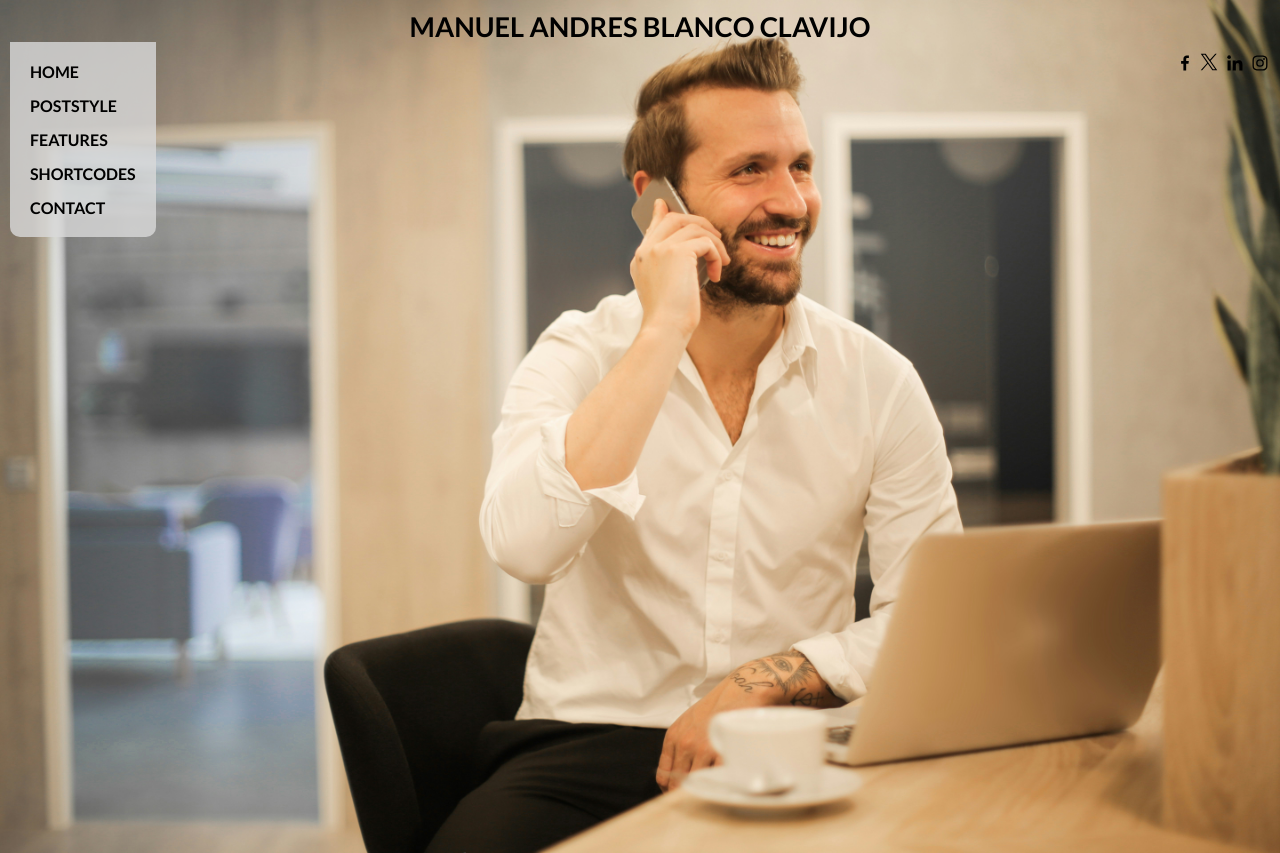
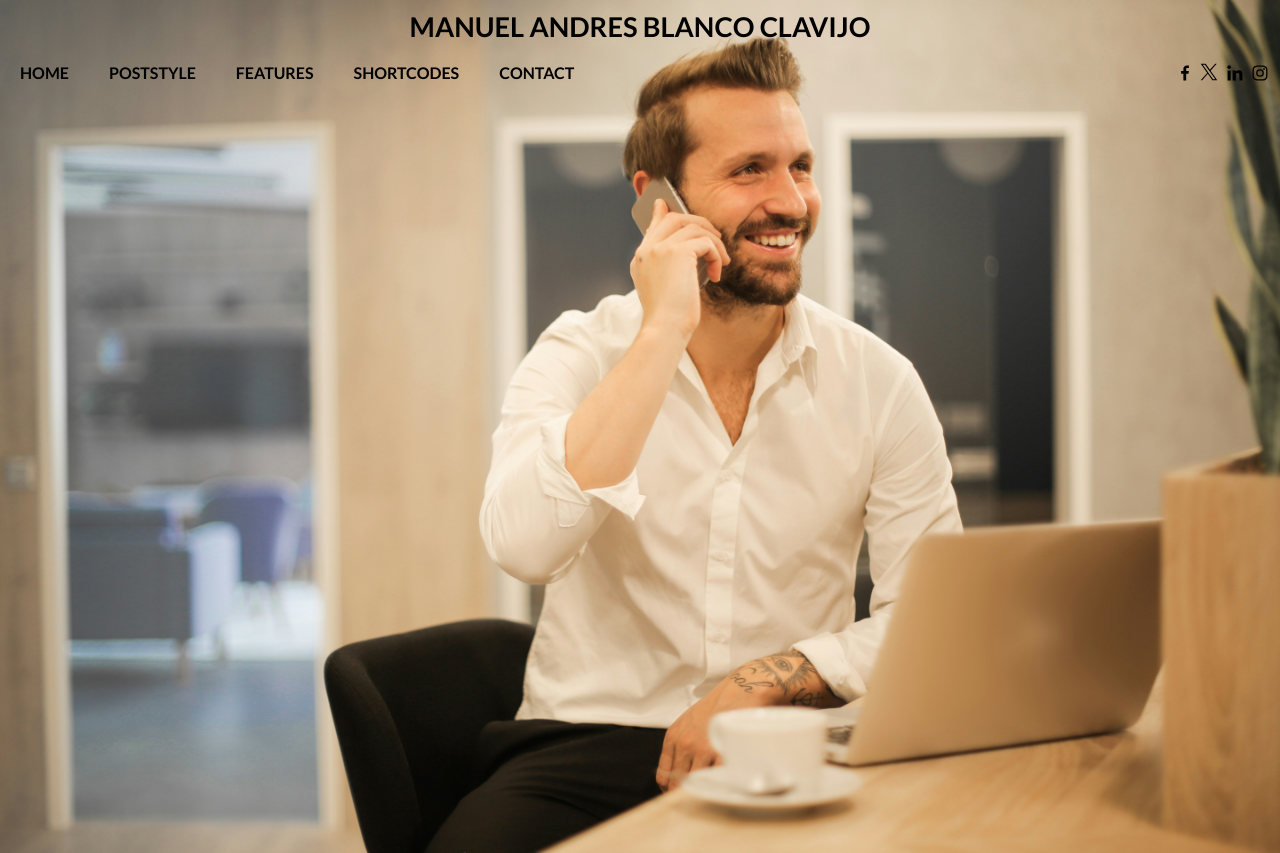
Before and after one commit to mandresblac/proyectosFrontEndMentor, a plain HTML site: page portafolio/index.html in a window 1280 px wide. Drawn offline with Linux system fonts and the light colour scheme.

Commit message:
commit 45

```diff
--- a/portafolio/style.css
+++ b/portafolio/style.css
@@ -178,7 +178,12 @@ body {
     .header__title {
       font-size: 1.7rem;
     }
-    .header__title {
+    .header__subTitle {
+      align-items: center;
+    }
+    .header__menu {
+      display: flex;
+      gap: 20px;
     }
     .header__openMenu {
       display: none;
@@ -187,11 +192,18 @@ body {
       display: none;
     }
     .header__nav {
-      transform: translateY(-11px);
+      position: static;
+      background-color: transparent;
+      transform: translateY(0);
       opacity: 1;
       width: unset;
-
-      /* position: static; */
+      padding: 0;
+    }
+    .header__items {
+      padding: 5px 10px;
+    }
+    .header__items:hover {
+      border-radius: 10px;
     }
     .banner__image {
     }
```
